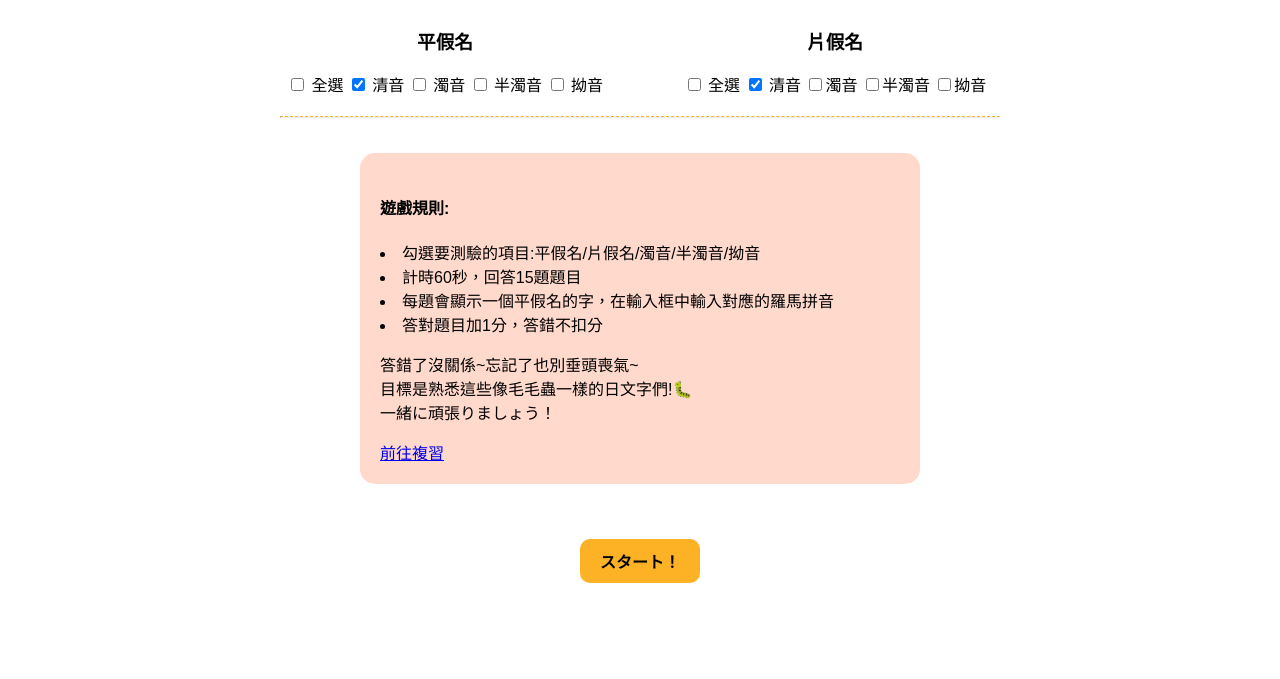
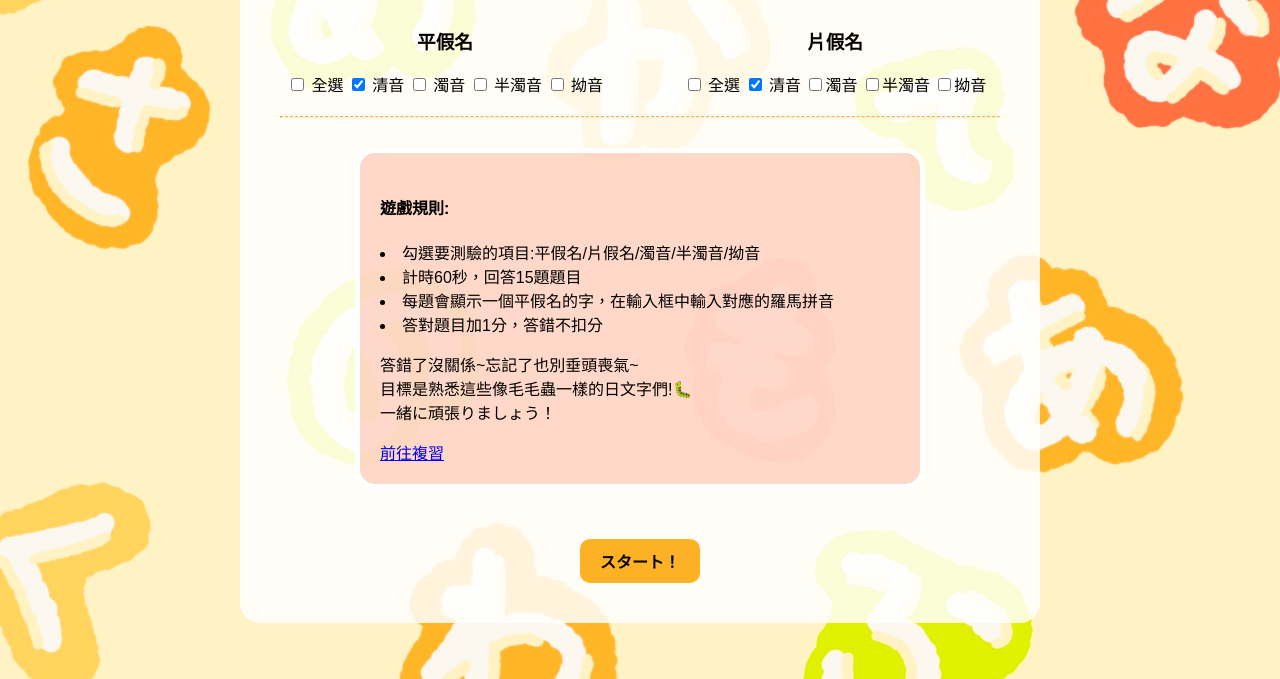
Before and after one commit to Sanaaa1017/nihongo-game, a plain HTML site: page index.html in a window 1280 px wide. Shown: the part 121-800 px from the top of the page. Drawn offline with Linux system fonts and the light colour scheme; the site is published under a folder, as on GitHub Pages, so addresses that start at the root find nothing.

Commit message:
fix: 圖片路徑問題&readme文件

```diff
--- a/css/form.css
+++ b/css/form.css
@@ -1,5 +1,5 @@
 body {
-    background-image: url(/image/background.jpg);
+    background-image: url(../image/background.jpg);
     background-size: cover;
     margin: 0;
     padding: 20px;
--- a/css/index.css
+++ b/css/index.css
@@ -3,7 +3,7 @@
 }
 
 body {
-  background-image: url(/image/background.jpg);
+  background-image: url(../image/background.jpg);
   background-size: cover;
   margin: 0;
   padding: 20px;
--- a/index.html
+++ b/index.html
@@ -5,7 +5,7 @@
     <meta charset="UTF-8">
     <meta name="viewport" content="width=device-width, initial-scale=1.0">
     <title>日文五十音測驗</title>
-    <link rel="icon" href="/image/icon.png">
+    <link rel="icon" href="./image/icon.png">
     <link rel="stylesheet" href="./css/index.css">
 </head>
 
```
Also changed, not shown: web-image/home.png, 1 other file.
